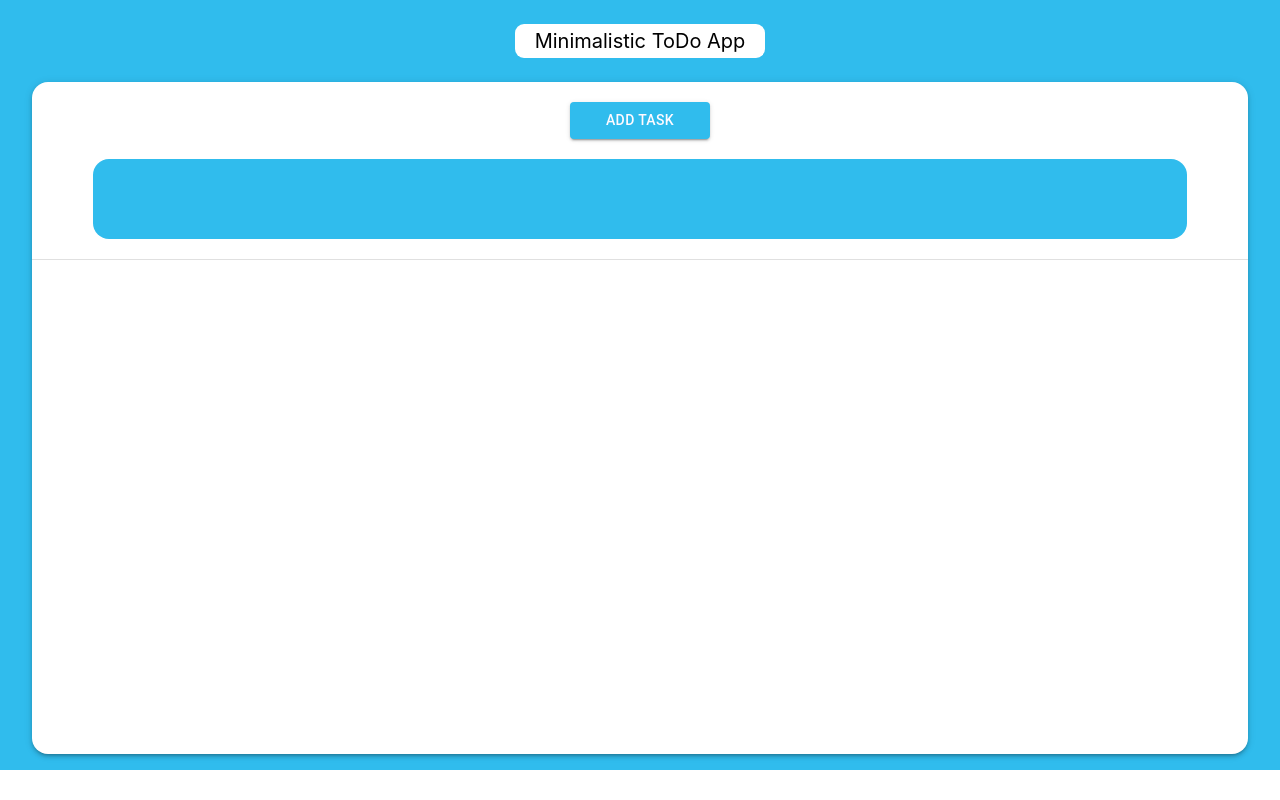
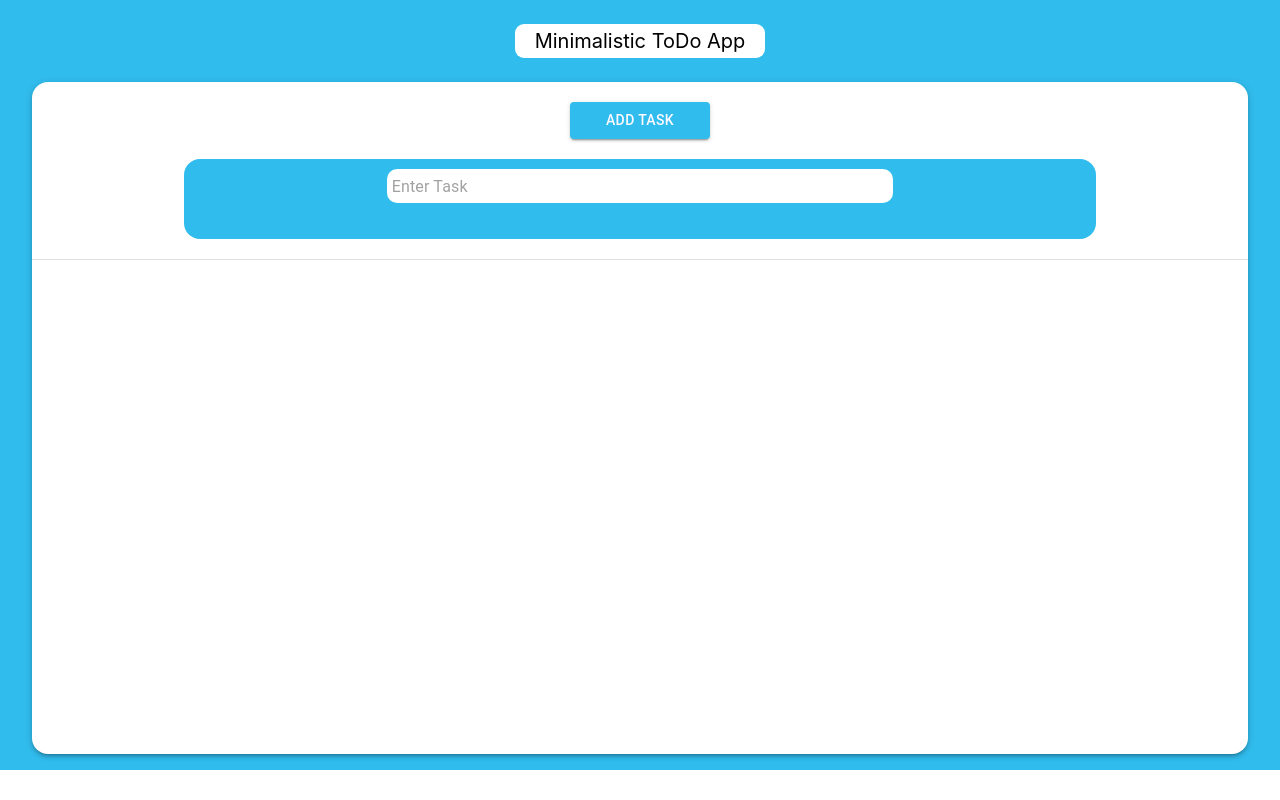
Before and after one commit to AswinAsok/ToDo-App, a React (Create React App) app: page / in a window 1280 px wide. Both pictures are taken after a click on the button "ADD TASK". Built offline with nearby package versions, Linux system fonts and the light colour scheme.

Commit message:
Enter Task InputField has been added

```diff
--- a/src/Form/Form.jsx
+++ b/src/Form/Form.jsx
@@ -6,12 +6,32 @@ import { makeStyles } from "@material-ui/core/styles";
 import "./Form.css";
 
 const defaultProps = {
-  style: { width: "90%", height: "5rem", marginTop: "20px" },
+  style: { width: "75%", height: "5rem", marginTop: "20px" },
 };
 
 const useStyles = makeStyles((theme) => ({
+  underline: {
+    "&&&:before": {
+      borderBottom: "none"
+    },
+    "&&:after": {
+      borderBottom: "none"
+    }
+  },
+  input: {
+    color: "white",
+    backgroundColor: "white",
+    borderWidth: "0",
+    width: "55%",
+    height: "25px%",
+    marginTop: "10px",
+    borderRadius: "10px",
+    paddingTop:"5px",
+    paddingLeft: "5px"
+  },
+}));
 
-}));
+
 
 const Form = ({ clicked, setClicked }) => {
   const classes = useStyles();
@@ -26,7 +46,14 @@ const Form = ({ clicked, setClicked }) => {
             justify="center"
             alignItems="center"
           >
-
+            <TextField
+              className={classes.input}
+              id="standard-basic"
+              label=""
+              placeholder="Enter Task"
+              size= "small"
+              InputProps={{ disableUnderline: true }}
+            />
           </Grid>
         </Box>
       </Grid>
```
